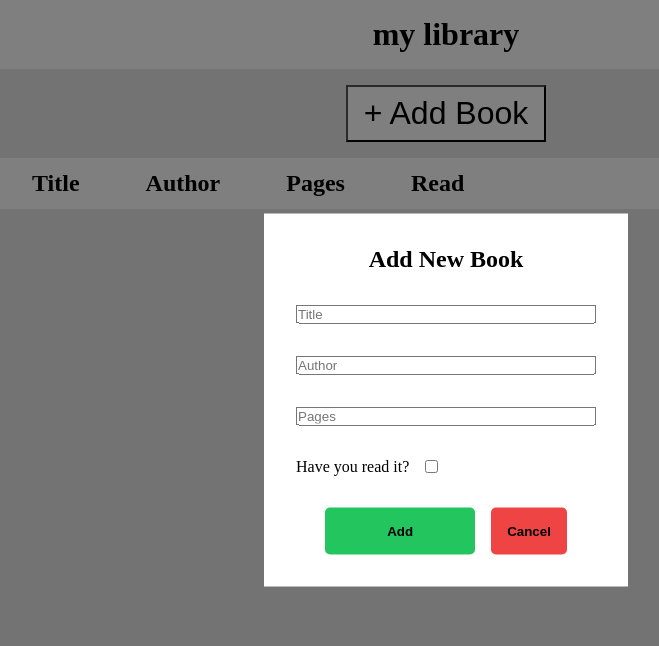
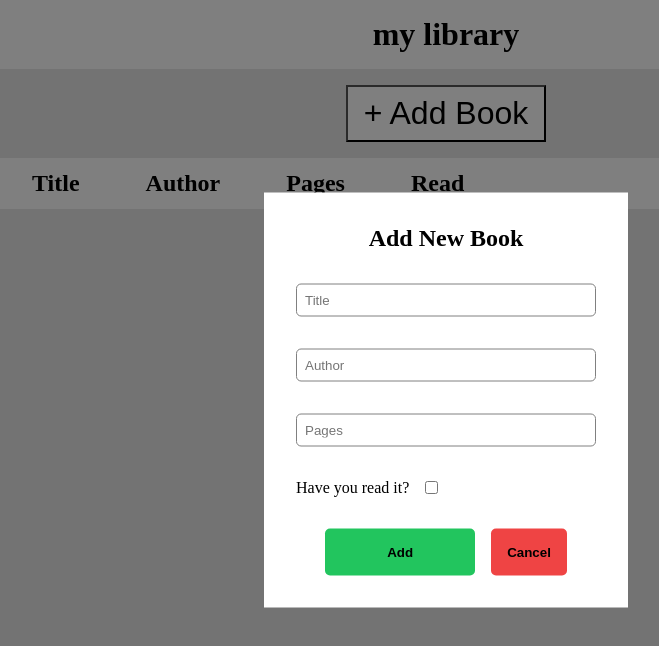
Before and after one commit to fishfilli/library, a plain HTML site: page index.html in a window 1280 px wide. Both pictures are taken after a click on the button "+ Add Book". Shown: the whole page, without its empty margins (194-853 px from the left). Drawn offline with Linux system fonts and the light colour scheme.

Commit message:
Fix form input styling

```diff
--- a/styles.css
+++ b/styles.css
@@ -86,8 +86,8 @@ td {
   display: none;
 }
 
-.modal-body input[type="text"],
-.modal-body input[type="number"] {
+#modal-form input[type="text"],
+#modal-form input[type="number"] {
   padding: 0.5rem;
   border: 1px solid grey;
   border-radius: 5px;
```
